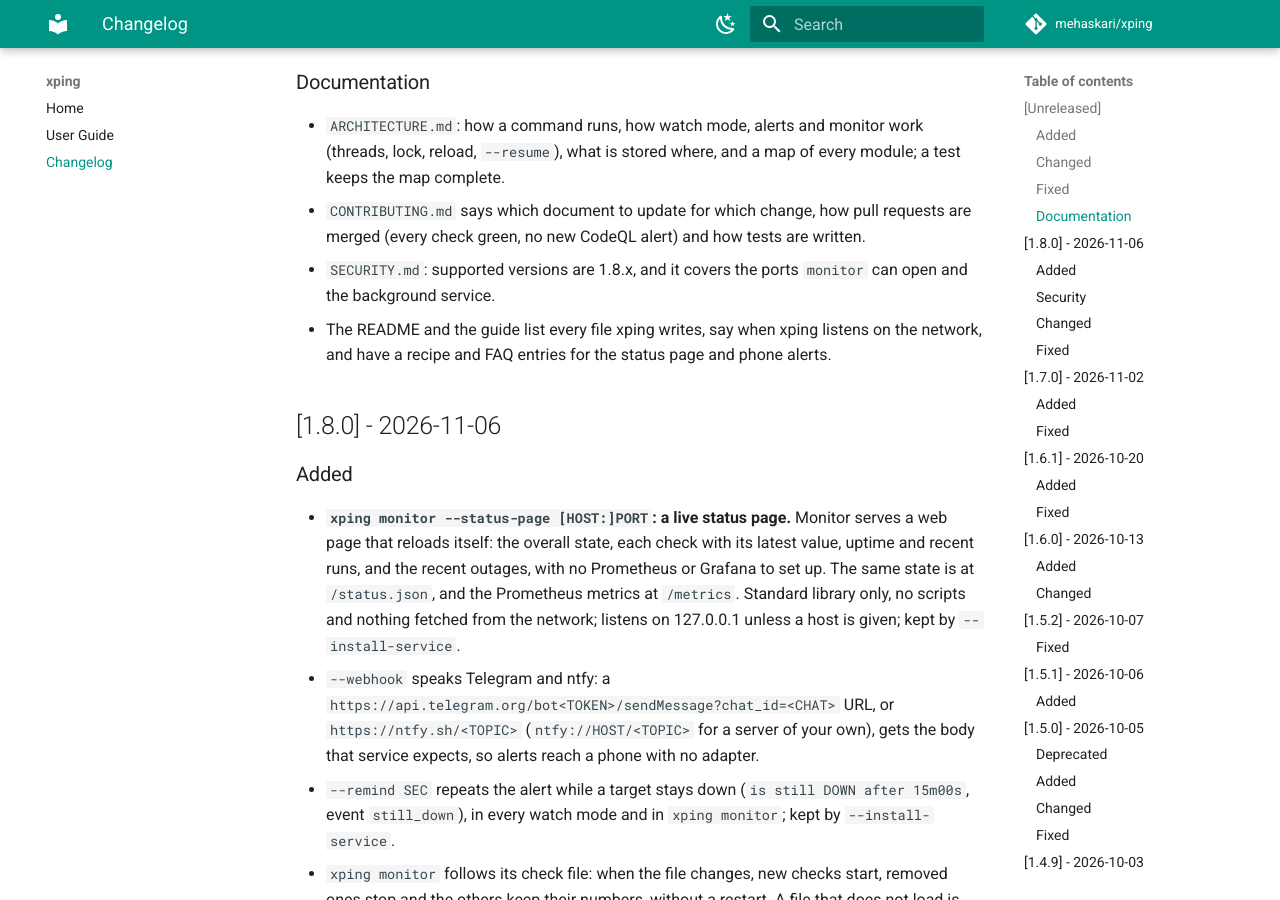
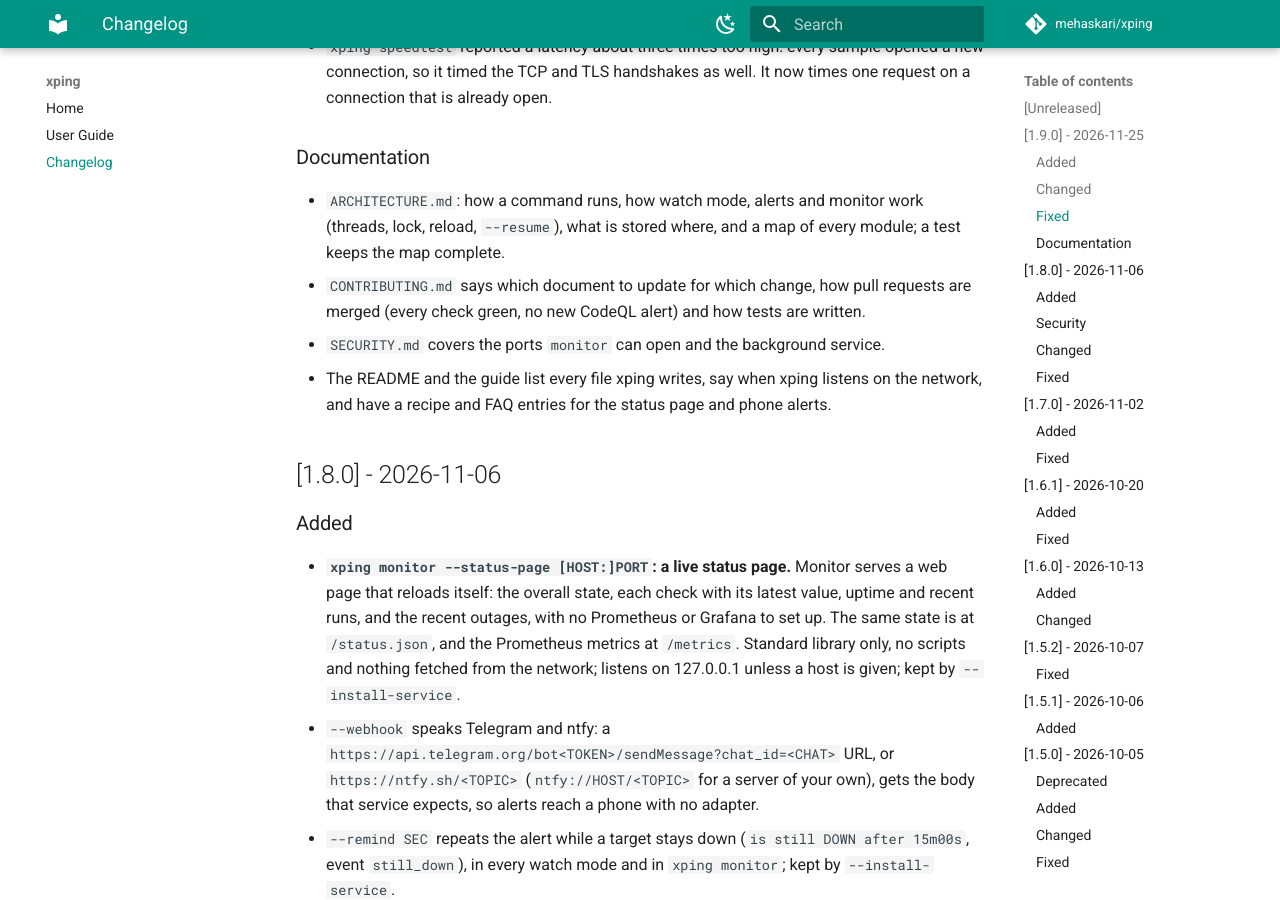
Before and after one commit to mehaskari/xping, an MkDocs documentation site: the page built from docs/changelog.md, in a window 1280 px wide and 900 px high, scrolled down 1461 px. Built offline with MkDocs 1.6.1 and Material for MkDocs 9.7.7, drawn with Linux system fonts in a browser that asks for light colours; comment, search, counter and statistics services are not loaded.

Commit message:
chore: release v1.9.0
Co-Authored-By: Claude Opus 5.5 <noreply@anthropic.com>

```diff
--- a/docs/changelog.md
+++ b/docs/changelog.md
@@ -1,6 +1,8 @@
 # Changelog
 
 ## [Unreleased]
+
+## [1.9.0] - 2026-11-25
 
 ### Added
 - **`xping speedtest --bufferbloat` (`-b`): how much latency rises while
@@ -60,8 +62,8 @@
 - `CONTRIBUTING.md` says which document to update for which change, how
   pull requests are merged (every check green, no new CodeQL alert) and
   how tests are written.
-- `SECURITY.md`: supported versions are 1.8.x, and it covers the ports
-  `monitor` can open and the background service.
+- `SECURITY.md` covers the ports `monitor` can open and the background
+  service.
 - The README and the guide list every file xping writes, say when xping
   listens on the network, and have a recipe and FAQ entries for the status
   page and phone alerts.
--- a/pyproject.toml
+++ b/pyproject.toml
@@ -4,7 +4,7 @@ build-backend = "setuptools.build_meta"
 
 [project]
 name = "xping"
-version = "1.8.0"
+version = "1.9.0"
 description = "Beautiful CLI network diagnostics — ping, traceroute, network scanning, port scanning, TCP checks, and DNS lookup"
 readme = "README.md"
 license = { file = "LICENSE" }
--- a/setup.cfg
+++ b/setup.cfg
@@ -1,6 +1,6 @@
 [metadata]
 name = xping
-version = 1.8.0
+version = 1.9.0
 author = Mehdi Askari
 author_email = iorganamis@gmail.com
 description = Beautiful CLI network diagnostics
--- a/xping/__init__.py
+++ b/xping/__init__.py
@@ -3,7 +3,7 @@ xping — Beautiful CLI network diagnostics.
 Created by Mehdi Askari <iorganamis@gmail.com>
 """
 
-__version__ = "1.8.0"
+__version__ = "1.9.0"
 __author__ = "Mehdi Askari"
 __email__ = "iorganamis@gmail.com"
 __license__ = "MIT with Mandatory Attribution"
```
Also changed, not shown: SECURITY.md (+2 -2 lines), 3 other files.
